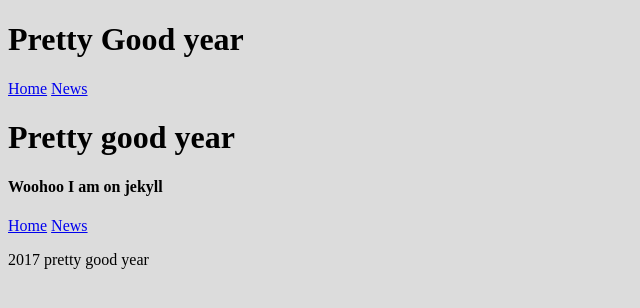
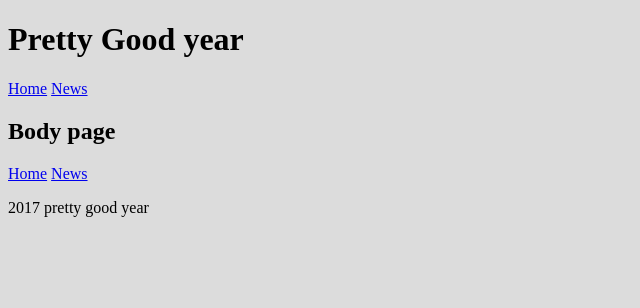
Before and after one commit to sanjeevbeekeeper/pretty-good-year, a Jekyll site: the page built from index.html, in a window 1280 px wide. Shown: the top 308 px of the page, without its empty margins (0-640 px from the left). Built offline with Jekyll 4.4.1, drawn with Linux system fonts in a browser that asks for light colours; Markdown is read by kramdown in place of the engine named in the settings.

Commit message:
removed the subtitle

```diff
--- a/index.html
+++ b/index.html
@@ -2,5 +2,4 @@
 layout: default
 ---
 
-<h1>Pretty good year</h1>
-<h4>Woohoo I am on jekyll</h4>
+<h2>Body page</h2>
```
